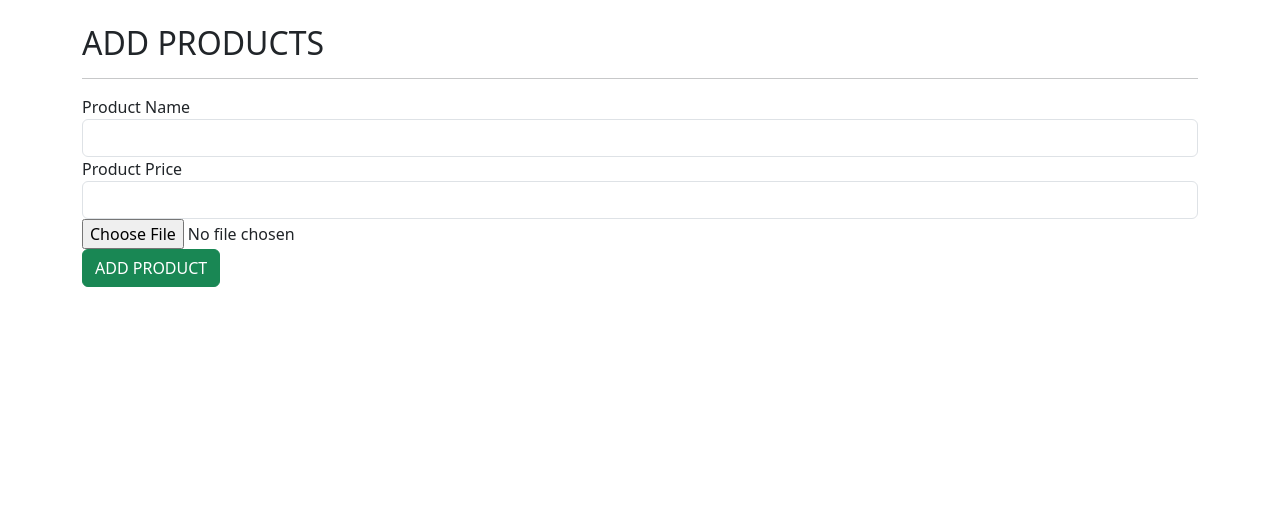
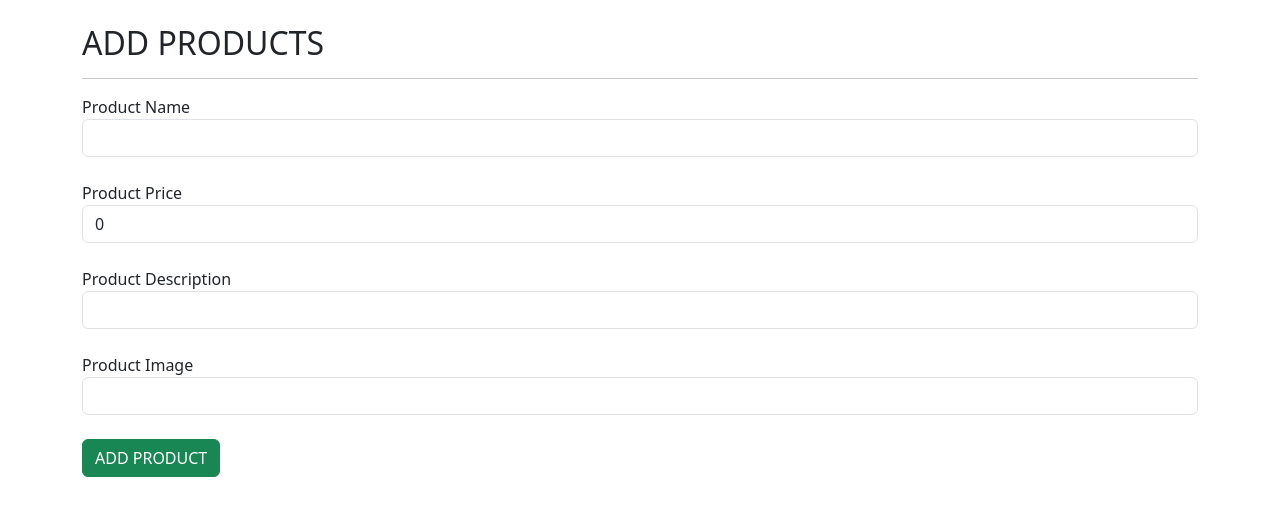
Before and after one commit to baito6u/react-clothing-shop, a React (Vite) app in the folder clothing-shop/: page /addproducts in a window 1280 px wide. Shown: the top 516 px of the page. Built offline with nearby package versions, Linux system fonts and the light colour scheme.

Commit message:
Update AddProducts.jsx

```diff
--- a/clothing-shop/src/addPrducts/AddProducts.jsx
+++ b/clothing-shop/src/addPrducts/AddProducts.jsx
@@ -1,21 +1,65 @@
-import React from 'react'
+import React, { useState } from "react";
 
 export const AddProducts = () => {
+  const [productName, setProductName] = useState("");
+  const [productPrice, setProductPrice] = useState(0);
+  const [productDescription, setProductDescription] = useState("");
+  const [productImg, setProductImg] = useState("");
+  const [error, setError] = useState("");
+
+  const addProduct = (e) => {
+    e.preventDefault();
+    console.log(productName, productPrice, productDescription, productImg);
+  }
+
   return (
-    <div className='container'>
+    <div className="container">
       <br />
       <h2>ADD PRODUCTS</h2>
       <hr />
-        <form autoComplete="off" className='form-group' >
+      <form autoComplete="off" className="form-group" onSubmit={addProduct}>
         <label htmlFor="product-name">Product Name</label>
+        <input
+          type="text"
+          className="form-control"
+          title="product-name"
+          required
+          onChange={(e) => setProductName(e.target.value)}
+          value={productName}
+        />
         <br />
-            <input type="text" className='form-control' required />
         <label htmlFor="product-price">Product Price</label>
-            <input type="number" className='form-control' required />
-            <input type="file"  />
+        <input
+          type="number"
+          className="form-control"
+          title="product-price"
+          required
+          onChange={(e) => setProductPrice(e.target.value)}
+          value={productPrice}
+        />
         <br />
-            <button className='btn btn-success btn-md'>ADD PRODUCT</button>
+        <label htmlFor="product-description">Product Description</label>
+        <input
+          type="text"
+          className="form-control"
+          title="product-description"
+          required
+          onChange={(e) => setProductDescription(e.target.value)}
+          value={productDescription}
+        />
+        <br />
+        <label htmlFor="product-img">Product Image</label>
+        <input
+          type="text"
+          className="form-control"
+          title="product-img"
+          onChange={(e) => setProductImg(e.target.value)}
+          value={productImg}
+        />
+        <br />
+        <button type="submit" className="btn btn-success btn-md mybtn">ADD PRODUCT</button>
       </form>
+      {/* {error && <span>{error}</span>} */}
     </div>
-  )
-}
+  );
+};
```
Lines whose indentation alone changed are shown as unchanged.
